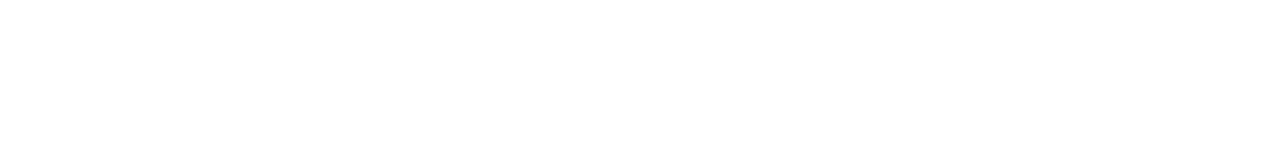
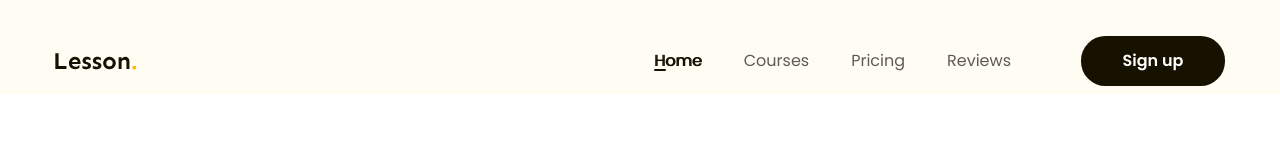
Before and after one commit to ViTrungDev/learning-landing-page, a plain HTML site: page index.html in a window 1280 px wide. Shown: the top 160 px of the page. Drawn offline with Linux system fonts and the light colour scheme.

Commit message:
header nav

```diff
--- /dev/null
+++ b/assets/css/reset.css
@@ -0,0 +1,129 @@
+/* http://meyerweb.com/eric/tools/css/reset/
+   v2.0 | 20110126
+   License: none (public domain)
+*/
+
+html,
+body,
+div,
+span,
+applet,
+object,
+iframe,
+h1,
+h2,
+h3,
+h4,
+h5,
+h6,
+p,
+blockquote,
+pre,
+a,
+abbr,
+acronym,
+address,
+big,
+cite,
+code,
+del,
+dfn,
+em,
+img,
+ins,
+kbd,
+q,
+s,
+samp,
+small,
+strike,
+strong,
+sub,
+sup,
+tt,
+var,
+b,
+u,
+i,
+center,
+dl,
+dt,
+dd,
+ol,
+ul,
+li,
+fieldset,
+form,
+label,
+legend,
+table,
+caption,
+tbody,
+tfoot,
+thead,
+tr,
+th,
+td,
+article,
+aside,
+canvas,
+details,
+embed,
+figure,
+figcaption,
+footer,
+header,
+hgroup,
+menu,
+nav,
+output,
+ruby,
+section,
+summary,
+time,
+mark,
+audio,
+video {
+  margin: 0;
+  padding: 0;
+  border: 0;
+  font-size: 100%;
+  font: inherit;
+  vertical-align: baseline;
+}
+/* HTML5 display-role reset for older browsers */
+article,
+aside,
+details,
+figcaption,
+figure,
+footer,
+header,
+hgroup,
+menu,
+nav,
+section {
+  display: block;
+}
+body {
+  line-height: 1;
+}
+ol,
+ul {
+  list-style: none;
+}
+blockquote,
+q {
+  quotes: none;
+}
+blockquote:before,
+blockquote:after,
+q:before,
+q:after {
+  content: "";
+  content: none;
+}
+table {
+  border-collapse: collapse;
+  border-spacing: 0;
+}
--- /dev/null
+++ b/assets/css/style.css
@@ -0,0 +1,87 @@
+* {
+  /* chiều cao va chiều rộng sẽ ko bị thay đối khi bị tác động bới padding và border*/
+  box-sizing: border-box;
+}
+html {
+  font-size: 62.5%;
+}
+body {
+  font-size: 1.6rem;
+  font-family: "Poppins", sans-serif;
+}
+/* ================ common all ============== */
+a {
+  /* loại bỏ gạch chân cho thẻ a */
+  text-decoration: none;
+}
+.main-content {
+  width: 1170px;
+  max-width: calc(100% - 48px);
+  margin-left: auto;
+  margin-right: auto;
+}
+.btn {
+  display: inline-block;
+  padding: 0 16px;
+  color: #fff;
+  min-width: 118px;
+  /* xét chiều cao cho nut bấm */
+  text-align: center;
+  line-height: 50px;
+  font-weight: 600;
+  border-radius: 24.5px;
+  background: #171100;
+}
+/* ================ header ============== */
+.header {
+  background: #fffcf4;
+}
+.header.fixed {
+  position: sticky;
+  top: -28px;
+}
+.header .body-header {
+  align-items: center;
+  display: flex;
+  padding: 36px 0 8px;
+}
+.nav {
+  /* chuyển thanh diều hướng sang bên trái */
+  margin-left: auto;
+  /* float: left; */
+}
+.nav ul {
+  display: flex;
+}
+.nav a {
+  color: #5f5b53;
+  font-size: 1.6rem;
+  font-style: normal;
+  font-weight: 400;
+  padding: 8px 21px;
+  position: relative;
+}
+.nav li.active a,
+.nav a:hover {
+  color: #171100;
+  /* dùng shadow: trục ngang trục dọc độ nhòe và lấy màu hiện tại */
+  text-shadow: 1px 0 0 currentColor;
+  /* font-weight: 600; */
+}
+.nav li.active a::after {
+  display: block;
+  content: " ";
+  width: 12px;
+  height: 2px;
+  flex-shrink: 0;
+  border-radius: 1px;
+  background: #171100;
+  position: absolute;
+  left: 21px;
+}
+.header .btn-sign-up {
+  min-width: 144px;
+}
+.header .action .btn-sign-up {
+  margin-left: 49px;
+}
--- a/index.html
+++ b/index.html
@@ -3,7 +3,42 @@
   <head>
     <meta charset="UTF-8" />
     <meta name="viewport" content="width=device-width, initial-scale=1.0" />
+    <!-- reset css -->
+    <link rel="stylesheet" href="./assets/css/reset.css" />
+    <!-- embed font -->
+    <link rel="preconnect" href="https://fonts.googleapis.com" />
+    <link rel="preconnect" href="https://fonts.gstatic.com" crossorigin />
+    <link
+      href="https://fonts.googleapis.com/css2?family=Poppins:ital,wght@0,100;0,200;0,300;0,400;0,500;0,600;0,700;0,800;
+      0,900;1,100;1,200;1,300;1,400;1,500;1,600;1,700;1,800;1,900&
+      family=Sen:wght@400..800&display=swap"
+      rel="stylesheet"
+    />
+    <!-- style css -->
+    <link rel="stylesheet" href="./assets/css/style.css" />
     <title>learning landing page</title>
   </head>
-  <body></body>
+  <body style="height: 10000px">
+    <header class="header fixed">
+      <div class="main-content">
+        <div class="body-header">
+          <!-- logo -->
+          <img src="./assets/img/logo.svg" alt="Lesson" class="logo" />
+          <!-- nav -->
+          <nav class="nav">
+            <ul>
+              <li class="active"><a href="#!">Home</a></li>
+              <li><a href="#!">Courses</a></li>
+              <li><a href="#!">Pricing</a></li>
+              <li><a href="#!">Reviews</a></li>
+            </ul>
+          </nav>
+          <!-- btn action -->
+          <div class="action">
+            <a href="#!" class="btn btn-sign-up">Sign up</a>
+          </div>
+        </div>
+      </div>
+    </header>
+  </body>
 </html>
```
Also changed, not shown: assets/img/logo.svg (added).
